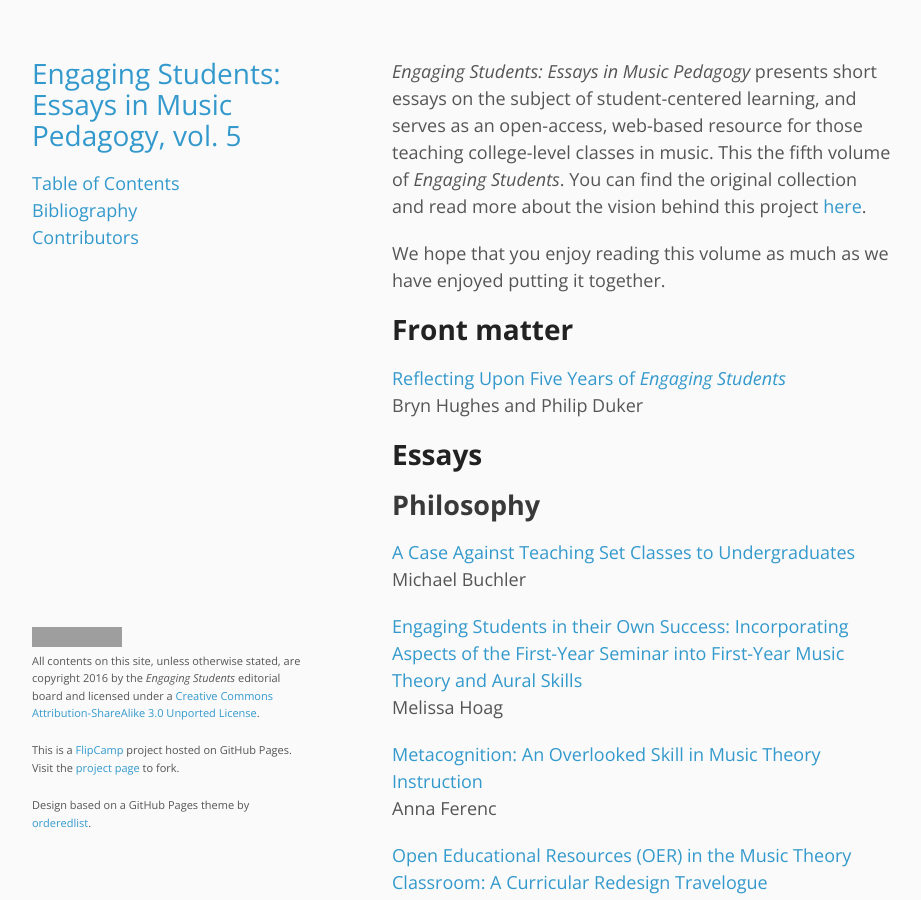
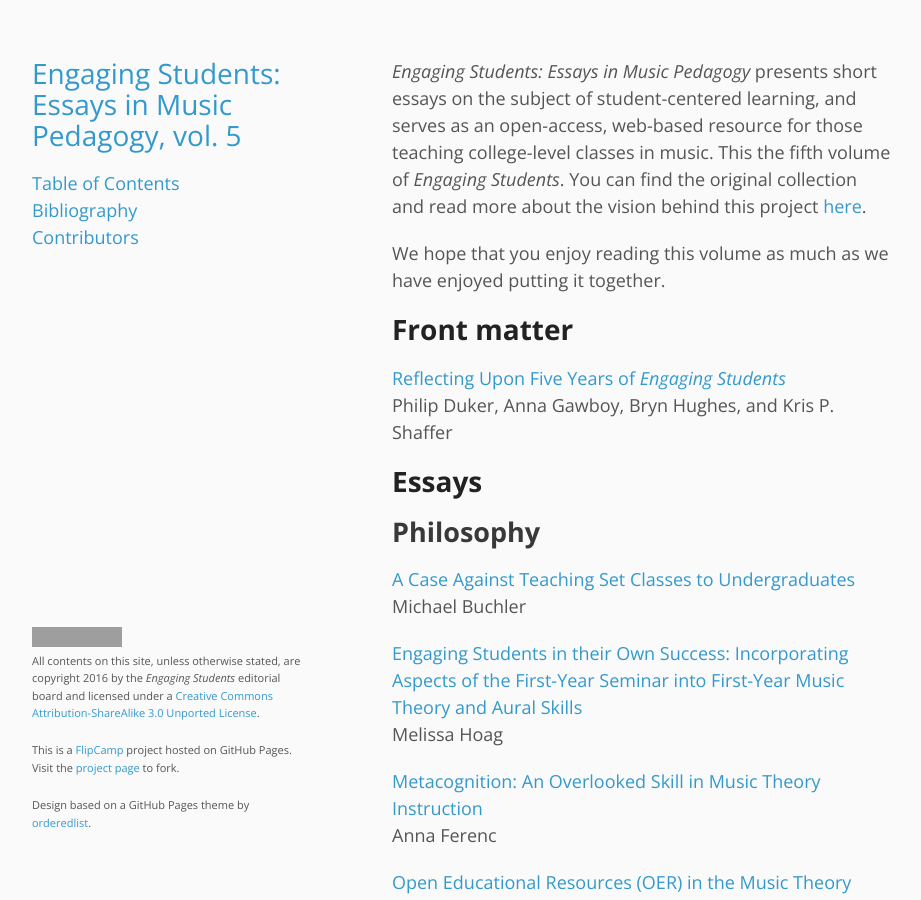
Before and after one commit to flipcamp/engagingstudents5, a Jekyll site: the page built from index.md, in a window 1280 px wide and 900 px high. Shown: the whole window, without its empty margins (178-1099 px from the left). Built offline with Jekyll 4.4.1, drawn with Linux system fonts in a browser that asks for light colours; grey boxes are pictures that could not be loaded.

Commit message:
Update index.md
updated Foreword authors

```diff
--- a/index.md
+++ b/index.md
@@ -10,7 +10,7 @@ We hope that you enjoy reading this volume as much as we have enjoyed putting it
 # Front matter
 
 [Reflecting Upon Five Years of *Engaging Students*]({{ site.baseurl }}/essays/hughes_duker.html)
-Bryn Hughes and Philip Duker
+Philip Duker, Anna Gawboy, Bryn Hughes, and Kris P. Shaffer
 
 
 # Essays
```
